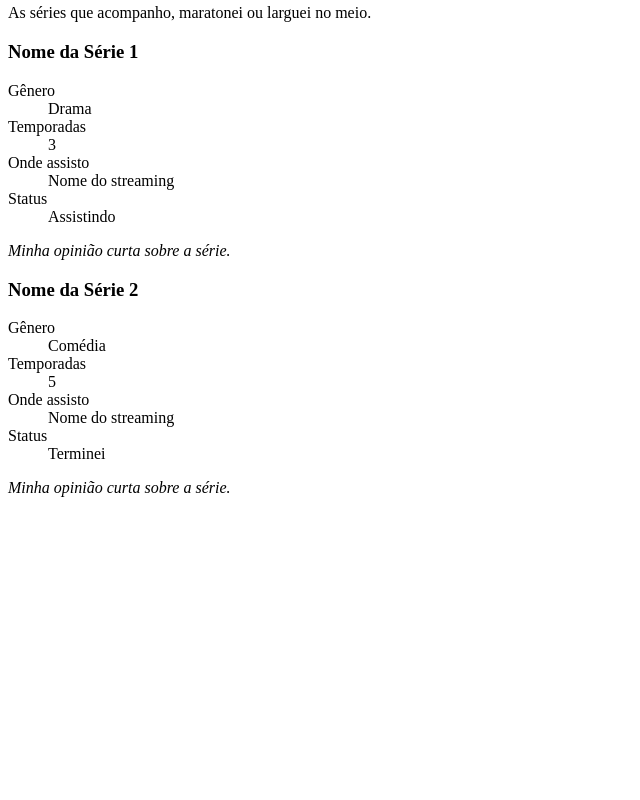
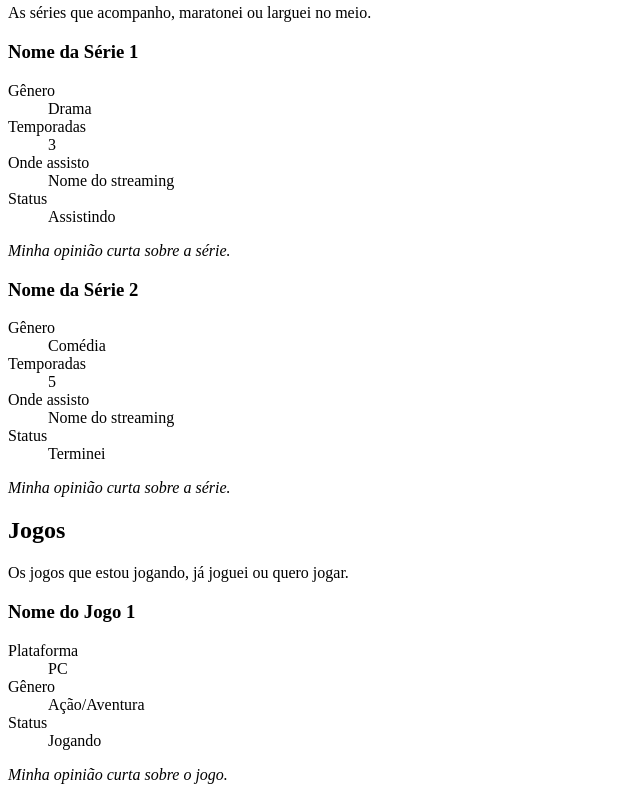
Before and after one commit to fabiogomes95/hobby-hub, a plain HTML site: page index.html in a window 1280 px wide. Shown: the part 606-1406 px from the top of the page, without its empty margins (0-640 px from the left). Before the commit the page ends 1119 px from the top, so only its background shows below. Drawn offline with Linux system fonts and the light colour scheme.

Commit message:
Seção de Jogos

```diff
--- a/index.html
+++ b/index.html
@@ -197,7 +197,43 @@
     </section>
     <!-- ================= FIM DA SEÇÃO: SÉRIES ================== -->
 
-    <!-- PRÓXIMO PASSO: seção de Jogos (id="jogos") -->
+    <!-- ===================== SEÇÃO: JOGOS ===================== -->
+
+    <!--
+      Terceira seção, mesmo molde das anteriores.
+      id="jogos" é o destino do link <a href="#jogos"> do menu.
+    -->
+    <section id="jogos">
+        <!-- <h2> = título da seção (o "capítulo" Jogos) -->
+        <h2>Jogos</h2>
+        <!-- Frase de apresentação da seção -->
+        <p>Os jogos que estou jogando, já joguei ou quero jogar.</p>
+        <!-- Cada jogo é um <article>: um bloco independente, como cada livro e cada série. -->
+        <article>
+
+        <!-- <h3> = nome do jogo. TROQUE pelos seus jogos de verdade -->
+        <h3>Nome do Jogo 1</h3>
+
+        <!--
+          Ficha técnica do jogo com <dl> (lista de descrição), igual nas Séries:
+          <dt> = rótulo, <dd> = valor.
+        -->
+        <dl>
+          <dt>Plataforma</dt>
+          <dd>PC</dd>
+
+          <dt>Gênero</dt>
+          <dd>Ação/Aventura</dd>
+
+          <dt>Status</dt>
+          <dd>Jogando</dd>
+        </dl>
+
+        <!-- Sua opinião, em itálico com <em> -->
+        <p><em>Minha opinião curta sobre o jogo.</em></p>
+      </article>
+    </section>
+    <!-- ================= FIM DA SEÇÃO: JOGOS ================== -->
 
   </main>
 
```
